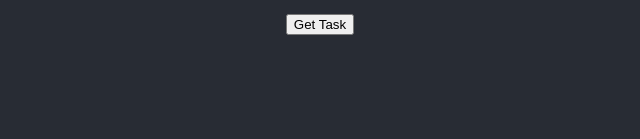
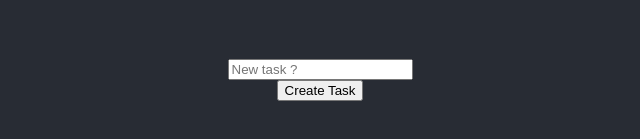
Before and after one commit to yk-graph/client-drf-taskapp-basic, a React (Create React App) app: page / in a window 1280 px wide. Shown: the part 413-552 px from the top of the page, without its empty margins (320-960 px from the left). Built offline with nearby package versions, Linux system fonts and the light colour scheme; no server answers.

Commit message:
feat: Create

```diff
--- a/src/components/DrfApiFetch.js
+++ b/src/components/DrfApiFetch.js
@@ -4,6 +4,7 @@ import axios from 'axios'
 const DrfApiFetch = () => {
   const [tasks, setTasks] = useState([])
   const [selectedTask, setSelectedTask] = useState({})
+  const [editedTask, setEditedTask] = useState({ id: '', title: '' })
   const [id, setId] = useState(1)
 
   useEffect(() => {
@@ -40,13 +41,30 @@ const DrfApiFetch = () => {
       })
       .catch((error) => alert(alert))
   }
+  const newTask = (task) => {
+    const data = { title: task.title }
+    axios
+      .post(`http://127.0.0.1:8000/api/tasks/`, data, {
+        headers: {
+          'Content-Type': 'application/json',
+          Authorization: 'Token f028a0c5f45579a45b59b49e2900ac7dbbb3ec04',
+        },
+      })
+      .then((res) => setTasks([...tasks, res.data]))
+      .catch((error) => alert(alert))
+  }
+  const handleInputChange = (e) => {
+    const value = e.target.value
+    const name = e.target.name
+    setEditedTask({ ...editedTask, [name]: value })
+  }
 
   return (
     <>
       <ul>
         {tasks.map((task) => (
           <li key={task.id}>
-            {task.title}
+            {task.id} : {task.title}
             <button type="button" onClick={() => deleteTask(task.id)}>
               Delete Task
             </button>
@@ -55,11 +73,21 @@ const DrfApiFetch = () => {
       </ul>
       Set Id <br />
       <input type="text" value={id} onChange={(e) => setId(e.target.value)} />
-      <br />
       <button type="button" onClick={() => getTask()}>
         Get Task
       </button>
       <h3>{selectedTask.title}</h3>
+      <input
+        type="text"
+        name="title"
+        value={editedTask.title}
+        onChange={(e) => handleInputChange(e)}
+        placeholder="New task ?"
+        required
+      />
+      <button type="button" onClick={() => newTask(editedTask)}>
+        Create Task
+      </button>
     </>
   )
 }
```
